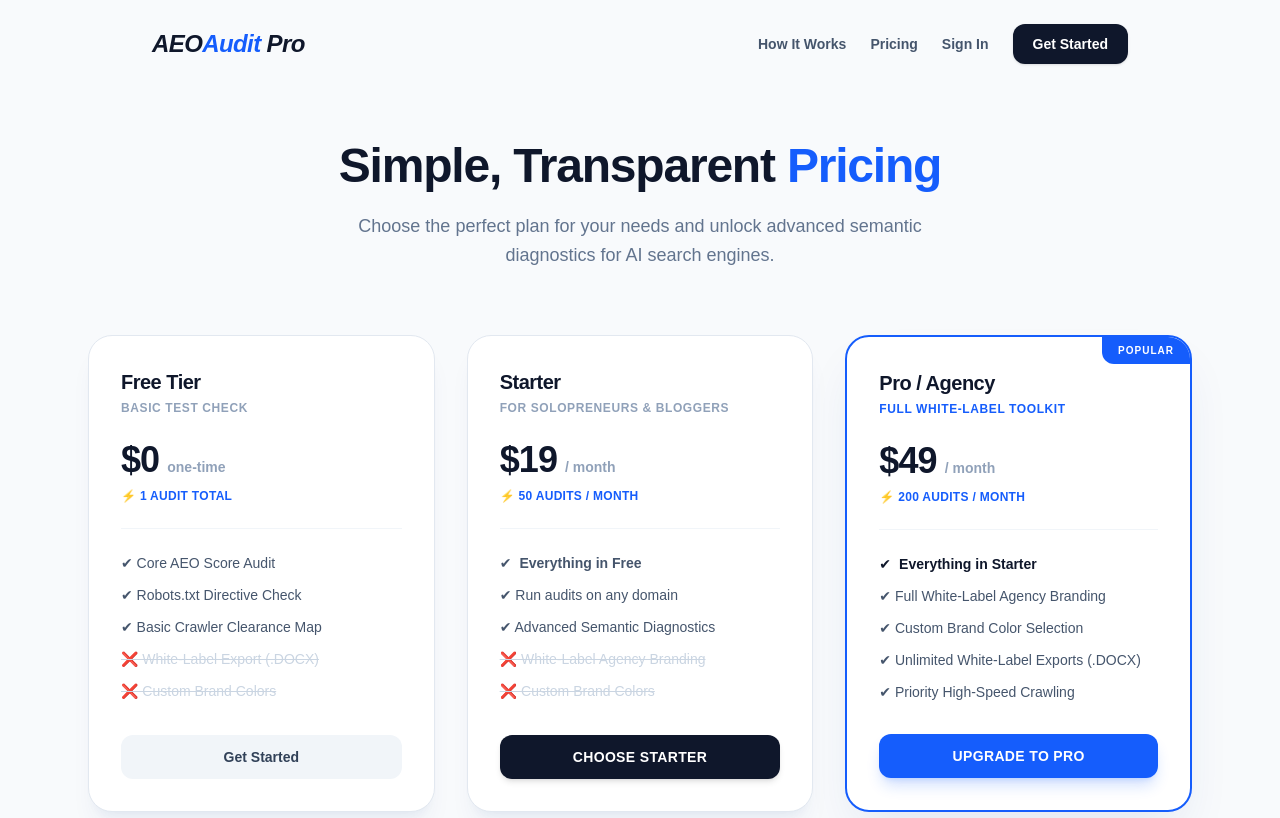
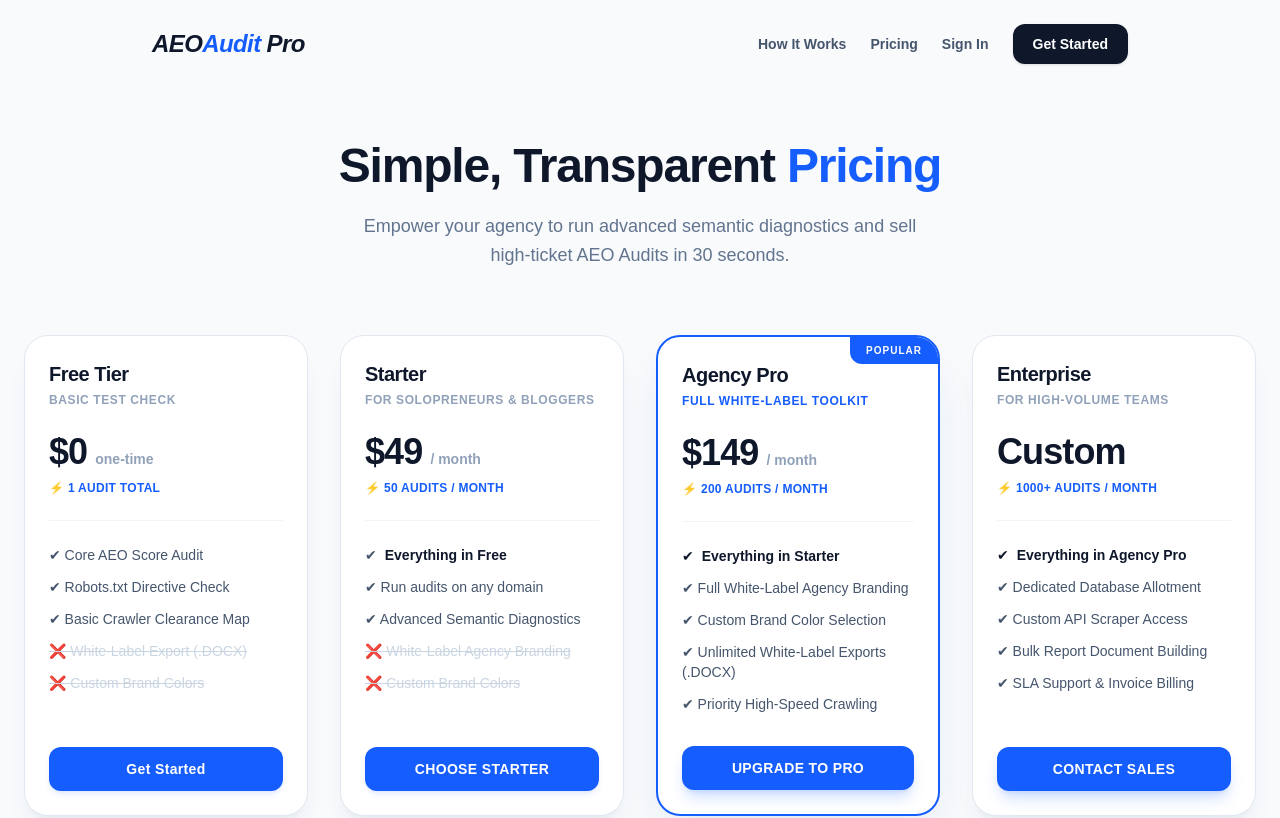
Before and after one commit to n1no01/aeo-audit, a Next.js app: page /pricing in a window 1280 px wide. Shown: the top 818 px of the page. Built offline with nearby package versions, Linux system fonts and the light colour scheme; no server answers.

Commit message:
Pricing page update

```diff
--- a/src/app/pricing/page.tsx
+++ b/src/app/pricing/page.tsx
@@ -33,7 +33,7 @@ export default async function PricingPage() {
       </nav>
 
       {/* PRICING CONTENT SECTION */}
-      <main className="w-full max-w-6xl mx-auto px-4 sm:px-6 py-8 sm:py-12 flex-1 flex flex-col justify-center items-center">
+      <main className="w-full max-w-7xl mx-auto px-4 sm:px-6 py-8 sm:py-12 flex-1 flex flex-col justify-center items-center">
 
         {/* HEADLINE & SUBHEADLINE */}
         <div className="text-center mb-12 sm:mb-16 px-2">
@@ -41,15 +41,15 @@ export default async function PricingPage() {
             Simple, Transparent <span className="text-blue-600">Pricing</span>
           </h1>
           <p className="text-slate-500 text-sm sm:text-lg max-w-xl mx-auto font-medium leading-relaxed">
-            Choose the perfect plan for your needs and unlock advanced semantic diagnostics for AI search engines.
+            Empower your agency to run advanced semantic diagnostics and sell high-ticket AEO Audits in 30 seconds.
           </p>
         </div>
 
-        {/* PRICING CARDS GRID - Stacks on mobile, 3 columns on desktop */}
-        <div className="grid grid-cols-1 md:grid-cols-3 gap-8 max-w-6xl mx-auto items-stretch w-full px-2 sm:px-0">
+        {/* PRICING CARDS GRID - Consistent light styling across all 4 tiers */}
+        <div className="grid grid-cols-1 sm:grid-cols-2 lg:grid-cols-4 gap-6 xl:gap-8 max-w-7xl mx-auto items-stretch w-full px-2 sm:px-0">
 
           {/* 1. FREE PLAN */}
-          <div className="bg-white border border-slate-200 rounded-[24px] p-6 sm:p-8 shadow-xl shadow-blue-900/5 flex flex-col justify-between relative overflow-hidden">
+          <div className="bg-white border border-slate-200 rounded-[24px] p-6 shadow-xl shadow-blue-900/5 flex flex-col justify-between relative overflow-hidden">
             <div>
               <h3 className="text-xl font-black tracking-tight mb-1">Free Tier</h3>
               <p className="text-slate-400 text-xs font-bold uppercase tracking-wider mb-6">Basic Test Check</p>
@@ -72,20 +72,20 @@ export default async function PricingPage() {
             </div>
 
             <div className="mt-8">
-              <Link href={userId ? "/dashboard" : "/sign-up"} className="block w-full bg-slate-100 text-slate-700 text-center py-3 rounded-xl font-bold hover:bg-slate-200 transition text-sm cursor-pointer">
+              <Link href={userId ? "/dashboard" : "/sign-up"} className="block w-full bg-blue-600 text-white text-center py-3 rounded-xl font-black tracking-wide hover:bg-slate-900 transition text-sm cursor-pointer shadow-md shadow-blue-600/10">
                 {userId ? "Your Starter Credit" : "Get Started"}
               </Link>
             </div>
           </div>
 
           {/* 2. STARTER PLAN */}
-          <div className="bg-white border border-slate-200 rounded-[24px] p-6 sm:p-8 shadow-xl shadow-blue-900/5 flex flex-col justify-between relative overflow-hidden">
+          <div className="bg-white border border-slate-200 rounded-[24px] p-6 shadow-xl shadow-blue-900/5 flex flex-col justify-between relative overflow-hidden">
             <div>
               <h3 className="text-xl font-black tracking-tight mb-1">Starter</h3>
               <p className="text-slate-400 text-xs font-bold uppercase tracking-wider mb-6">For Solopreneurs & Bloggers</p>
 
               <div className="flex items-baseline mb-2">
-                <span className="text-4xl font-black tracking-tight">$19</span>
+                <span className="text-4xl font-black tracking-tight">$49</span>
                 <span className="text-slate-400 font-bold text-sm ml-2">/ month</span>
               </div>
               <p className="text-blue-600 text-xs font-black tracking-wide mb-6 uppercase">
@@ -93,7 +93,7 @@ export default async function PricingPage() {
               </p>
 
               <ul className="space-y-3 text-sm font-medium text-slate-600 border-t border-slate-100 pt-6">
-                <li className="flex items-center gap-2">✔ <strong className="font-bold">Everything in Free</strong></li>
+                <li className="flex items-center gap-2">✔ <strong className="font-bold text-slate-900">Everything in Free</strong></li>
                 <li className="flex items-center gap-2">✔ Run audits on any domain</li>
                 <li className="flex items-center gap-2">✔ Advanced Semantic Diagnostics</li>
                 <li className="text-slate-300 line-through">❌ White-Label Agency Branding</li>
@@ -102,23 +102,23 @@ export default async function PricingPage() {
             </div>
 
             <div className="mt-8">
-              <button className="w-full bg-slate-900 text-white text-center py-3 rounded-xl font-black tracking-wide hover:bg-blue-600 transition text-sm cursor-pointer shadow-md">
+              <button className="w-full bg-blue-600 text-white text-center py-3 rounded-xl font-black tracking-wide hover:bg-slate-900 transition text-sm cursor-pointer shadow-md shadow-blue-600/10">
                 CHOOSE STARTER
               </button>
             </div>
           </div>
 
           {/* 3. PRO / AGENCY PLAN (POPULAR) */}
-          <div className="bg-white border-2 border-blue-600 rounded-[24px] p-6 sm:p-8 shadow-2xl shadow-blue-900/10 flex flex-col justify-between relative overflow-hidden mt-2 md:mt-0">
+          <div className="bg-white border-2 border-blue-600 rounded-[24px] p-6 shadow-2xl shadow-blue-900/10 flex flex-col justify-between relative overflow-hidden mt-0">
             <div className="absolute top-0 right-0 bg-blue-600 text-white text-[10px] font-black uppercase tracking-widest px-4 py-1.5 rounded-bl-xl">
               POPULAR
             </div>
             <div>
-              <h3 className="text-xl font-black tracking-tight mb-1 text-slate-900">Pro / Agency</h3>
+              <h3 className="text-xl font-black tracking-tight mb-1 text-slate-900">Agency Pro</h3>
               <p className="text-blue-600 text-xs font-bold uppercase tracking-wider mb-6">Full White-Label Toolkit</p>
 
               <div className="flex items-baseline mb-2">
-                <span className="text-4xl font-black tracking-tight text-slate-900">$49</span>
+                <span className="text-4xl font-black tracking-tight text-slate-900">$149</span>
                 <span className="text-slate-400 font-bold text-sm ml-2">/ month</span>
               </div>
               <p className="text-blue-600 text-xs font-black tracking-wide mb-6 uppercase">
@@ -126,7 +126,7 @@ export default async function PricingPage() {
               </p>
 
               <ul className="space-y-3 text-sm font-medium text-slate-600 border-t border-slate-100 pt-6">
-                <li className="flex items-center gap-2 text-slate-900">✔ <strong className="font-bold">Everything in Starter</strong></li>
+                <li className="flex items-center gap-2 text-slate-900">✔ <strong className="font-bold text-slate-900">Everything in Starter</strong></li>
                 <li className="flex items-center gap-2">✔ Full White-Label Agency Branding</li>
                 <li className="flex items-center gap-2">✔ Custom Brand Color Selection</li>
                 <li className="flex items-center gap-2">✔ Unlimited White-Label Exports (.DOCX)</li>
@@ -138,6 +138,38 @@ export default async function PricingPage() {
               <button className="w-full bg-blue-600 text-white text-center py-3 rounded-xl font-black tracking-wide hover:bg-slate-900 transition text-sm cursor-pointer shadow-lg shadow-blue-600/20">
                 UPGRADE TO PRO
               </button>
+            </div>
+          </div>
+
+          {/* 4. ENTERPRISE PLAN (Consistent light design with uniform buttons) */}
+          <div className="bg-white border border-slate-200 rounded-[24px] p-6 shadow-xl shadow-blue-900/5 flex flex-col justify-between relative overflow-hidden">
+            <div>
+              <h3 className="text-xl font-black tracking-tight mb-1 text-slate-900">Enterprise</h3>
+              <p className="text-slate-400 text-xs font-bold uppercase tracking-wider mb-6">For High-Volume Teams</p>
+
+              <div className="flex items-baseline mb-2">
+                <span className="text-4xl font-black tracking-tight text-slate-900">Custom</span>
+              </div>
+              <p className="text-blue-600 text-xs font-black tracking-wide mb-6 uppercase">
+                ⚡ 1000+ audits / month
+              </p>
+
+              <ul className="space-y-3 text-sm font-medium text-slate-600 border-t border-slate-100 pt-6">
+                <li className="flex items-center gap-2 text-slate-900">✔ <strong className="font-bold text-slate-900">Everything in Agency Pro</strong></li>
+                <li className="flex items-center gap-2">✔ Dedicated Database Allotment</li>
+                <li className="flex items-center gap-2">✔ Custom API Scraper Access</li>
+                <li className="flex items-center gap-2">✔ Bulk Report Document Building</li>
+                <li className="flex items-center gap-2">✔ SLA Support & Invoice Billing</li>
+              </ul>
+            </div>
+
+            <div className="mt-8">
+              <a
+                href="mailto:hello@aeoaudit.pro?subject=Enterprise Custom Package Inquiry"
+                className="block w-full bg-blue-600 text-white text-center py-3 rounded-xl font-black tracking-wide hover:bg-slate-900 transition text-sm cursor-pointer shadow-lg shadow-blue-600/20"
+              >
+                CONTACT SALES
+              </a>
             </div>
           </div>
 
```
